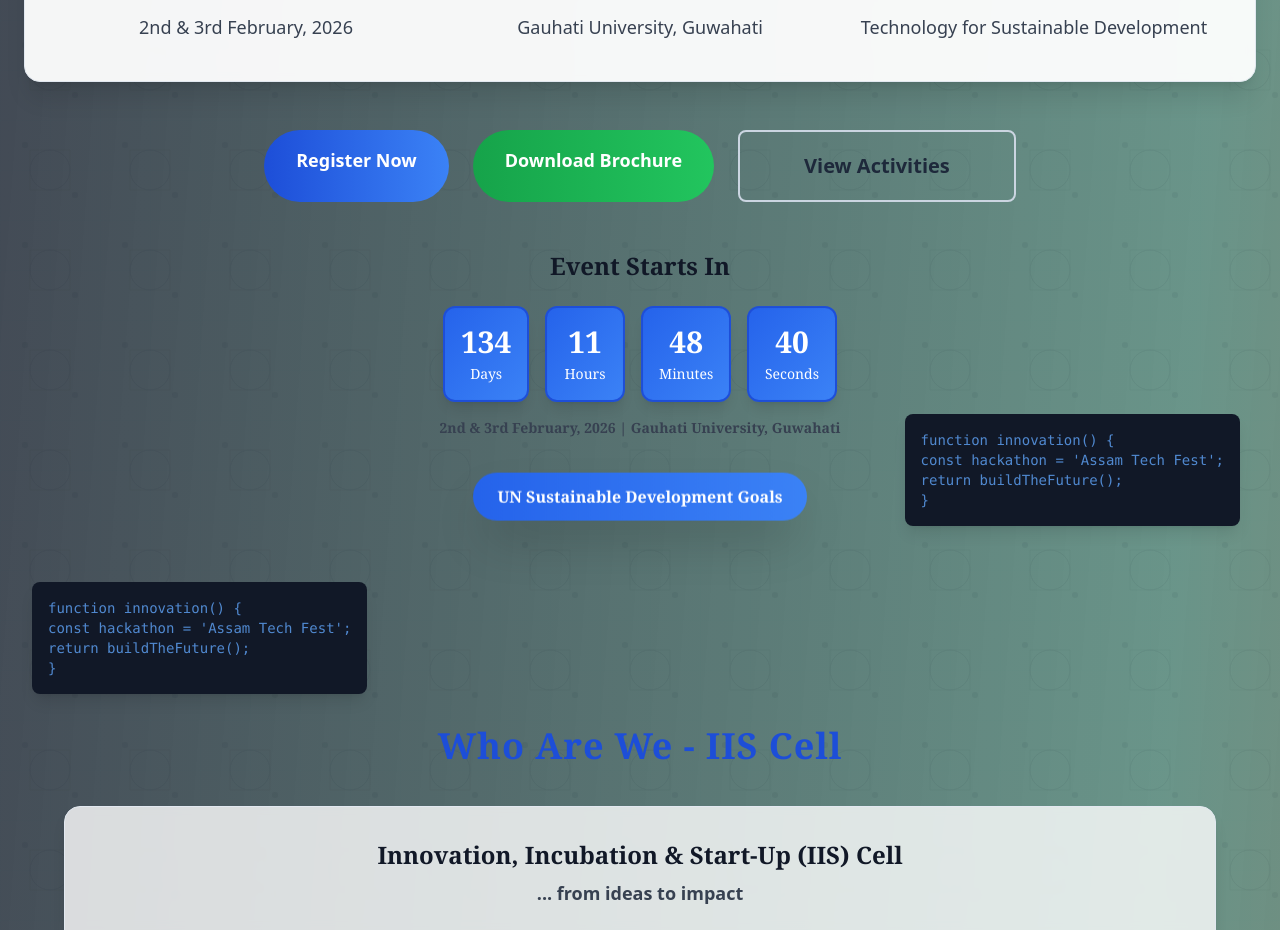
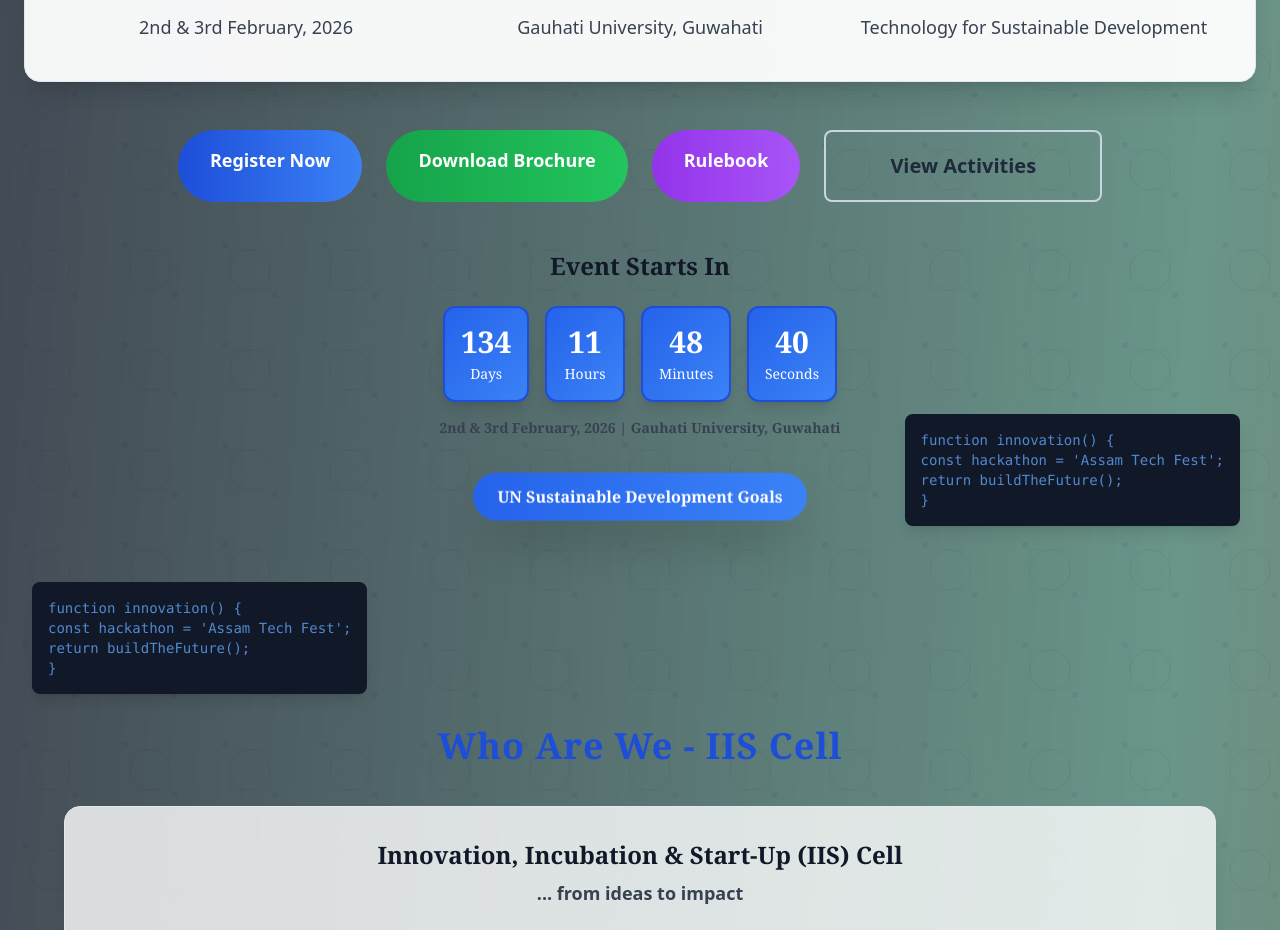
Before and after one commit to nagnitin/GU-SIH-1.0, a React (Vite) app: page / in a window 1280 px wide. Shown: the part 880-1810 px from the top of the page. Built offline with nearby package versions, Linux system fonts and the light colour scheme.

Commit message:
Add Rulebook button next to Download Brochure button

```diff
--- a/src/App.tsx
+++ b/src/App.tsx
@@ -356,6 +356,14 @@ function App() {
               className="bg-gradient-to-r from-green-600 to-green-500 px-8 py-4 rounded-full text-lg font-semibold hover:shadow-xl hover:scale-105 transition-all inline-block text-white"
             >
               Download Brochure
+            </a>
+            <a
+              href="https://drive.google.com/file/d/1ZGSVDeqnsv6Pa12GThfpkvgzNfb--tU2/view?usp=sharing"
+              target="_blank"
+              rel="noopener noreferrer"
+              className="bg-gradient-to-r from-purple-600 to-purple-500 px-8 py-4 rounded-full text-lg font-semibold hover:shadow-xl hover:scale-105 transition-all inline-block text-white"
+            >
+              Rulebook
             </a>
             <a
               href="#themes"
```
